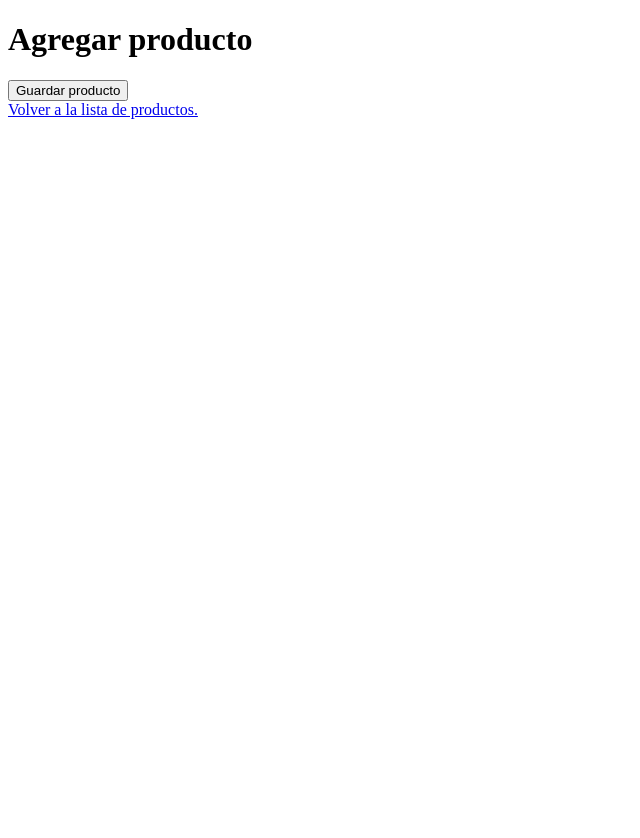
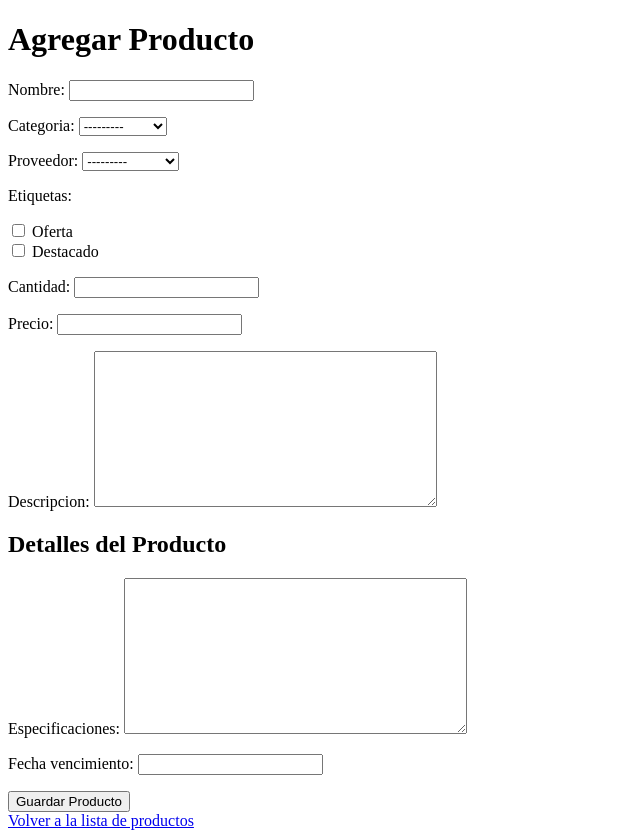
Before and after one commit to velasquezgalejandro/censa_django_2, a Django app: page /productos/agregar/ in a window 1280 px wide. Shown: the whole page, without its empty margins (0-640 px from the left). Before the commit the page ends 119 px from the top, so only its background shows below. Run offline with Django 5.2, Linux system fonts and the light colour scheme; data comes from the database, SQL or seed files in the repository; both versions use the stored data as it was after the commit.

Commit message:
cambios session 3

```diff
--- a/Poo_avanzado/gestion_inventarios/inventario/forms.py
+++ b/Poo_avanzado/gestion_inventarios/inventario/forms.py
@@ -5,13 +5,21 @@ class ProductoForm(forms.ModelForm):
     class Meta:
         model = Producto
         fields = ['nombre', 'categoria', 'proveedor', 'etiquetas', 'cantidad', 'precio', 'descripcion']
+        widgets = {
+            'etiquetas': forms.CheckboxSelectMultiple(),
+        }
 
-    def clena_precio(self):
-
+    def clean_precio(self):
         precio = self.cleaned_data.get('precio')
         if precio < 0:
-            raise forms.ValidationError('El precio no pude ser negativo')
+            raise forms.ValidationError('El precio no puede ser negativo.')
         return precio
+
+    def clean_etiquetas(self):
+        etiquetas = self.cleaned_data.get('etiquetas')
+        if etiquetas.count() > 5:
+            raise forms.ValidationError("Un producto no puede tener mas de 5 etiquetas.")
+        return etiquetas
 
 class CategoriaForm(forms.ModelForm):
     class Meta:
@@ -21,7 +29,9 @@ class CategoriaForm(forms.ModelForm):
     def clean_nombre(self):
         nombre = self.cleaned_data.get('nombre')
         if not nombre:
-            raise forms.ValidationError('El nombre no pude quedar vacio')
+            raise forms.ValidationError('El nombre no puede quedar vacio.')
+        if len(nombre) <= 3:
+            raise forms.ValidationError('el nombre debe tener al menos 3 caracteres.')
         return nombre
 
 class ProveedorForm(forms.ModelForm):
@@ -32,10 +42,10 @@ class ProveedorForm(forms.ModelForm):
     def clean_telefono(self):
         telefono = self.cleaned_data.get('telefono')
         if not telefono.isdigit():
-            raise forms.ValidationError('El numero de telefono debe contener solo digitos.')
+            raise forms.ValidationError('el numero de telefono debe contener solo digitos.')
         return telefono
 
 class DetalleProductoForm(forms.ModelForm):
     class Meta:
         model = DetalleProducto
-        fields = ['espicificaciones', 'fecha_vencimiento']
+        fields = ['especificaciones', 'fecha_vencimiento']
--- a/Poo_avanzado/gestion_inventarios/inventario/models.py
+++ b/Poo_avanzado/gestion_inventarios/inventario/models.py
@@ -31,13 +31,14 @@ class Producto(models.Model):
     cantidad = models.IntegerField()
     precio = models.DecimalField(max_digits=10, decimal_places=2)
     descripcion = models.TextField()
+    detalleProducto = models.OneToOneField('DetalleProducto', on_delete=models.CASCADE, related_name='porducto_detalle', null=True)
 
     def __str__(self):
         return str(self.nombre)
 
 class DetalleProducto(models.Model):
     producto = models.OneToOneField(Producto, on_delete=models.CASCADE)
-    especifiacaciones = models.TextField()
+    especificaciones = models.TextField()
     fecha_vencimiento = models.DateField(null=True, blank=True)
 
     def __str__(self):
--- a/Poo_avanzado/gestion_inventarios/inventario/templates/inventario/agregar_producto.html
+++ b/Poo_avanzado/gestion_inventarios/inventario/templates/inventario/agregar_producto.html
@@ -1,18 +1,19 @@
 <!DOCTYPE html>
 <html lang="es">
 <head>
-  <meta charset="UTF-8">
-  <meta name="viewport" content="width=device-width, initial-scale=1.0">
-  <title>Agregar Producto</title>
+    <meta charset="UTF-8">
+    <meta name="viewport" content="width=device-width, initial-scale=1.0">
+    <title>Agregar Producto</title>
 </head>
 <body>
-  <h1>Agregar producto</h1>
-  <form method="POST">
-    {% csrf_token %}
-    {{ form.as_p }}
-    <button type="submit">Guardar producto</button>
-  </form>
-
-  <a href="{% url 'listar_productos' %}">Volver a la lista de productos.</a>
+    <h1>Agregar Producto</h1>
+    <form method="post">
+        {% csrf_token %}
+        {{ producto_form.as_p }}
+        <h2>Detalles del Producto</h2>
+        {{ detalle_form.as_p }}
+        <button type="submit">Guardar Producto</button>
+    </form>
+    <a href="{% url 'listar_productos' %}">Volver a la lista de productos</a>
 </body>
 </html>
--- a/Poo_avanzado/gestion_inventarios/inventario/templates/inventario/editar_producto.html
+++ b/Poo_avanzado/gestion_inventarios/inventario/templates/inventario/editar_producto.html
@@ -13,9 +13,9 @@
         {% csrf_token %}
         <!-- Token de protección contra CSRF -->
 
-        {{ form.as_p }}
+        {{ producto_form.as_p }}
         <!-- Renderiza el formulario con los datos del producto existente -->
-
+        {{ detalle_form.as_p }}
         <button type="submit">Guardar Cambios</button>
         <!-- Botón para enviar el formulario con las modificaciones -->
     </form>
--- a/Poo_avanzado/gestion_inventarios/inventario/views.py
+++ b/Poo_avanzado/gestion_inventarios/inventario/views.py
@@ -7,44 +7,91 @@ from .forms import ProductoForm, CategoriaForm, ProveedorForm, DetalleProductoFo
 def inicio(request):
     return render(request, 'inventario/inicio.html')
 
+def listar_productos(request):
+    # Obtiene todos los productos de la base de datos, incluyendo sus detalles relacionados,
+    # utilizando `prefetch_related` para optimizar la consulta y evitar múltiples consultas adicionales.
+    productos = Producto.objects.prefetch_related('detalleproducto').all()
 
-def listar_productos(request):
-    productos = Producto.objects.all()
+    # Renderiza la plantilla 'inventario/listar_productos.html' y pasa la lista de productos al contexto
+    # para que puedan ser utilizados dentro del template.
     return render(request, 'inventario/listar_productos.html', {'productos': productos})
+
+
+# def agregar_producto(request):
+#     if request.method == 'POST':
+#         producto_form = ProductoForm(request.POST)
+#         detalle_form = DetalleProductoForm(request.POST)
+#         if producto_form.is_valid() and detalle_form.is_valid():
+#             producto = producto_form.save()
+#             detalle = detalle_form.save(commit=False)
+#             detalle.producto = producto
+#             detalle.save()
+#             producto_form.save_m2m() # guardar relaciones muchos a muchos.
+#             return redirect('listar_productos')
+#     else:
+#         producto_form = ProductoForm()
+#         detalle_form = DetalleProductoForm()
+#     return render(request, 'inventario/agregar_producto.html', {
+#         'producto_form': producto_form,
+#         'detalle_form': detalle_form
+#     })
 
 def agregar_producto(request):
     if request.method == 'POST':
         producto_form = ProductoForm(request.POST)
-        detalle_form =  DetalleProductoForm(request.POST)
+        detalle_form = DetalleProductoForm(request.POST)
         if producto_form.is_valid() and detalle_form.is_valid():
-            producto = producto_form.save()
+            producto = producto_form.save(commit=False)
+            producto.save()
+            producto_form.save_m2m()
+
+            detalle = detalle_form.save(commit=False)
+            detalle.producto = producto
+            detalle.save
+
+            return redirect('listar_productos')
+
+    else:
+        producto_form = ProductoForm()
+        detalle_form = DetalleProductoForm()
+
+    return render(request, 'inventario/agregar_producto.html', {
+         'producto_form': producto_form,
+         'detalle_form': detalle_form
+     })
+
+
+def editar_producto(request, pk):
+    producto = get_object_or_404(Producto, pk=pk)
+    try:
+        detalle = producto.detalleproducto
+    except DetalleProducto.DoesNotExist:
+        detalle = None
+
+    if request.method == 'POST':
+        producto_form = ProductoForm(request.POST, instance=producto)
+        detalle_form = DetalleProductoForm(request.POST, instance=detalle)
+        if producto_form.is_valid() and detalle_form.is_valid():
+            producto = producto_form.save(commit=False)
+            producto_form.save()
+            producto_form.save_m2m() # guardar relaciones muchos a muchos.
             detalle = detalle_form.save(commit=False)
             detalle.producto = producto
             detalle.save()
             return redirect('listar_productos')
     else:
-        producto_form = ProductoForm()
-        detalle_form = DetalleProductoForm()
-    return render(request, 'inventario/agregar_producto.html', {'producto_form': producto_form , 'detalle_form': detalle_form})
-
-
-
-def editar_producto(request, pk):
-    producto = get_object_or_404(Producto, pk=pk)
-    if request.method == 'POST':
-        form = ProductoForm(request.POST, instance=producto)
-        if form.is_valid():
-            form.save()
-            return redirect('listar_productos')
-    else:
-        form = ProductoForm(instance=producto)
-    return render(request, 'inventario/editar_producto.html', {'form': form})
+        producto_form = ProductoForm(instance=producto)
+        detalle_form = DetalleProductoForm(instance=detalle)
+    return render(request, 'inventario/editar_producto.html', {
+        'producto_form': producto_form,
+        'detalle_form': detalle_form
+    })
 
 def eliminar_producto(request, pk):
     producto = get_object_or_404(Producto, pk=pk)
     if request.method == 'POST':
         producto.delete()
-        return redirect('listar_producto')
+        return redirect('listar_productos')
     return render(request, 'inventario/eliminar_producto.html', {'producto': producto})
 
 # Vistas para Categoria
@@ -60,7 +107,7 @@ def agregar_categoria(request):
             return redirect('listar_categorias')
     else:
         form = CategoriaForm()
-    return render(request, 'inventario/agregar_categorias.html', {'form': form})
+    return render(request, 'inventario/agregar_categoria.html', {'form': form})
 
 def editar_categoria(request, pk):
     categoria = get_object_or_404(Categoria, pk=pk)
```
Also changed, not shown: Poo_avanzado/gestion_inventarios/inventario/templates/inventario/listar_productos.html (+19 -7 lines), Poo_avanzado/gestion_inventarios/db.sqlite3, Poo_avanzado/gestion_inventarios/inventario/migrations/0002_etiqueta_producto_etiquetas.py, Poo_avanzado/gestion_inventarios/inventario/migrations/0003_detalleproducto.py (added), Poo_avanzado/gestion_inventarios/inventario/migrations/0004_producto_detalleproducto.py (added), Poo_avanzado/gestion_inventarios/inventario/templates/inventario/agregar_categoria.html (renamed from Poo_avanzado/gestion_inventarios/inventario/templates/inventario/agregar_categorias.html), Poo_avanzado/gestion_inventarios/inventario/templates/inventario/agregar_proveedor.html (line endings or trailing spaces).
